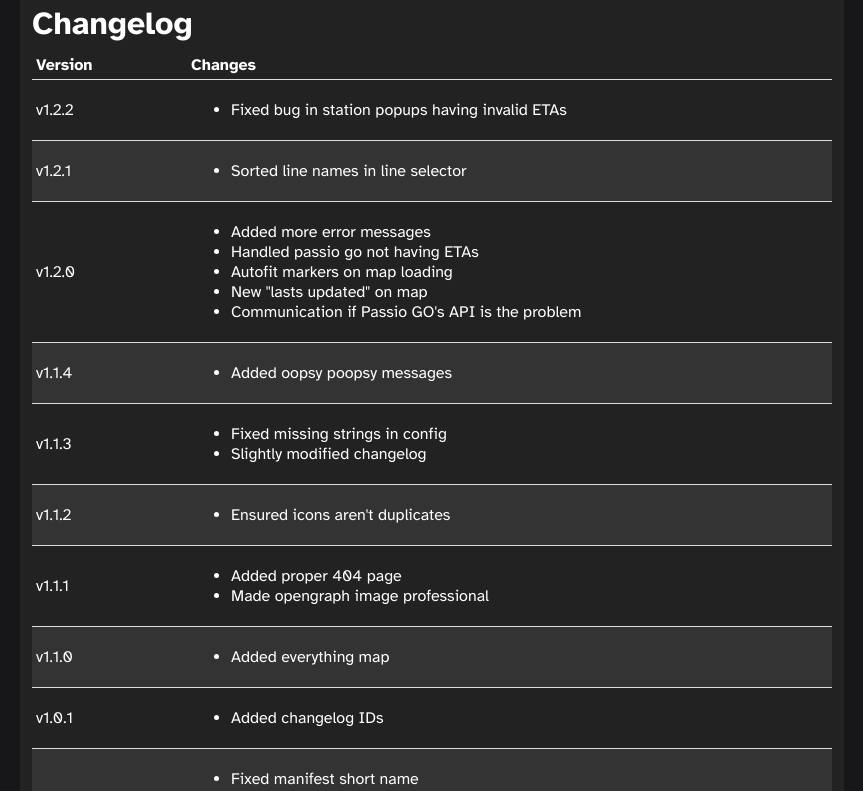
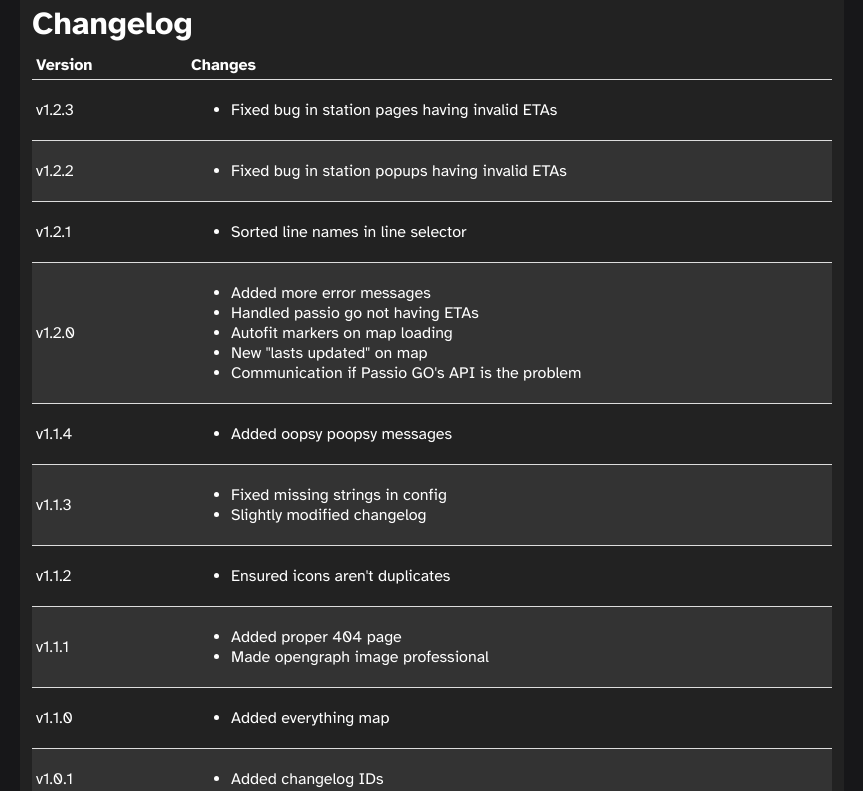
Before and after one commit to transitstatus/transitstatus-react, a React (Vite) app: page /changelog in a window 1280 px wide. Shown: the top 791 px of the page, without its empty margins (208-1071 px from the left). Built offline with nearby package versions, Linux system fonts and the light colour scheme.

Commit message:
eta bug fixes

```diff
--- a/src/config.js
+++ b/src/config.js
@@ -174,7 +174,7 @@ export const agencies = {
 export const config = {
   siteTitle: 'Transit Stat.us',
   tagLine: 'Open source, free, and easy transit tracker.',
-  version: 'v1.2.1',
+  version: 'v1.2.3',
   additionalWarnings: [
     'Heads up: this shit will probably break!'
   ]
--- a/src/paths/agency/station.jsx
+++ b/src/paths/agency/station.jsx
@@ -194,9 +194,12 @@ const Station = () => {
                                       : train.routeLongName}
                                   </h3>
                                 </span>
+                                {!train.noETA ? (
                                   <span>
                                     <h3 className='trainLink'>
-                                    {hoursMinutesUntilArrival(train.actualETA)}
+                                      {hoursMinutesUntilArrival(
+                                        train.actualETA
+                                      )}
                                     </h3>
                                     <p
                                       className='trainLink'
@@ -207,6 +210,11 @@ const Station = () => {
                                       {timeFormat(train.actualETA)}
                                     </p>
                                   </span>
+                                ) : (
+                                  <span>
+                                    <h3 className='trainLink'>No ETA</h3>
+                                  </span>
+                                )}
                               </div>
                             </Link>
                           );
--- a/src/paths/index/changelog.jsx
+++ b/src/paths/index/changelog.jsx
@@ -14,6 +14,14 @@ const Changelog = () => {
           </tr>
         </thead>
         <tbody>
+          <tr id='1-2-3'>
+            <td>v1.2.3</td>
+            <td>
+              <ul>
+                <li>Fixed bug in station pages having invalid ETAs</li>
+              </ul>
+            </td>
+          </tr>
           <tr id='1-2-2'>
             <td>v1.2.2</td>
             <td>
```
Lines whose indentation alone changed are shown as unchanged.
